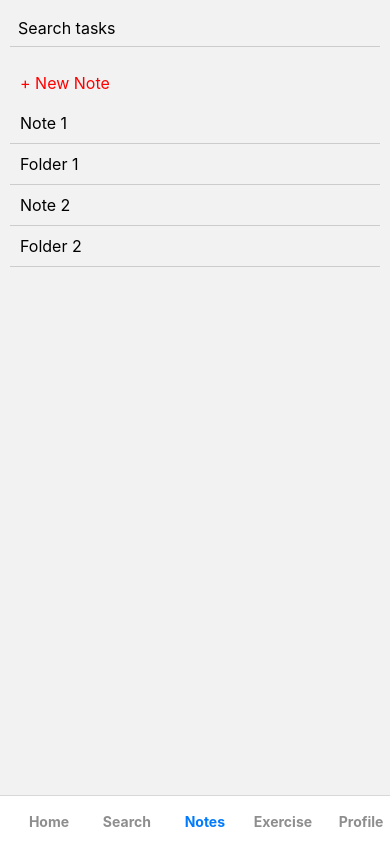
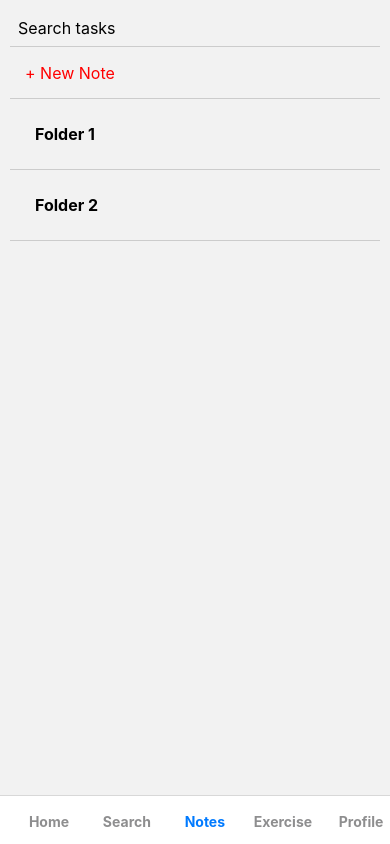
Before and after one commit to Jaringyad/AwesomeProject, a React Native app: screen /EditorNavigator in a window 390 px wide. Built offline with nearby package versions, Linux system fonts and the light colour scheme.

Commit message:
dropdown list upgraded

```diff
--- /dev/null
+++ b/src/components/NotesList/DropdownList.tsx
@@ -0,0 +1,70 @@
+import React, { useState } from 'react';
+import { View, Text, TouchableOpacity, FlatList, StyleSheet } from 'react-native';
+
+interface Note {
+  id: string;
+  title: string;
+}
+
+interface DropdownProps {
+  folderName: string;
+  notes: Note[];
+  onNotePress: (noteId: string) => void;
+}
+
+const Dropdown: React.FC<DropdownProps> = ({ folderName, notes, onNotePress }) => {
+  const [isOpen, setIsOpen] = useState(false);
+
+  const toggleDropdown = () => {
+    setIsOpen(!isOpen);
+  };
+
+  return (
+    <View style={styles.dropdownContainer}>
+      <TouchableOpacity onPress={toggleDropdown} style={styles.labelContainer}>
+        <Text style={styles.label}>{folderName}</Text>
+      </TouchableOpacity>
+      {isOpen && (
+        <FlatList
+          data={notes}
+          keyExtractor={(item) => item.id}
+          renderItem={({ item }) => (
+            <TouchableOpacity onPress={() => onNotePress(item.id)} style={styles.noteContainer}>
+              <Text style={styles.note}>{item.title}</Text>
+            </TouchableOpacity>
+          )}
+        />
+      )}
+    </View>
+  );
+};
+
+const styles = StyleSheet.create({
+  dropdownContainer: {
+
+  },
+  labelContainer: {
+    padding: 10,
+    borderBottomWidth: 1,
+    borderBottomColor: '#ccc',
+  },
+  label: {
+    fontSize: 16,
+    fontWeight: 'bold',
+    color: 'black',
+    margin: 15,
+  },
+  noteContainer: {
+    padding: 10,
+    borderBottomWidth: 1,
+    borderBottomColor: '#ccc',
+  },
+  note: {
+    fontSize: 16,
+    marginTop: 8,
+    marginLeft: 30,
+    marginBottom: 8
+  },
+});
+
+export default Dropdown;
--- a/src/components/NotesList/FolderItem.tsx
+++ /dev/null
@@ -1,35 +0,0 @@
-// src/components/NotesList/FolderItem.tsx
-
-import React from 'react';
-import { TouchableOpacity, Text, StyleSheet } from 'react-native';
-
-interface Folder {
-  id: string;
-  title: string;
-}
-
-interface FolderItemProps {
-  folder: Folder;
-  onPress: (id: string) => void;
-}
-
-const FolderItem: React.FC<FolderItemProps> = ({ folder, onPress }) => {
-  return (
-    <TouchableOpacity onPress={() => onPress(folder.id)} style={styles.item}>
-      <Text style={styles.text}>{folder.title}</Text>
-    </TouchableOpacity>
-  );
-};
-
-const styles = StyleSheet.create({
-  item: {
-    padding: 10,
-    borderBottomWidth: 1,
-    borderBottomColor: '#ccc',
-  },
-  text: {
-    fontSize: 16,
-  },
-});
-
-export default FolderItem;
--- a/src/components/NotesList/NewNoteButton.tsx
+++ b/src/components/NotesList/NewNoteButton.tsx
@@ -1,5 +1,3 @@
-// src/components/NotesList/NewNoteButton.tsx
-
 import React from 'react';
 import { TouchableOpacity, Text, StyleSheet } from 'react-native';
 
@@ -17,11 +15,14 @@ const NewNoteButton: React.FC<NewNoteButtonProps> = ({ onPress }) => {
 
 const styles = StyleSheet.create({
   button: {
-    padding: 10,
+    borderBottomColor: '#CCCCCC',
+    borderBottomWidth: 1,
   },
   text: {
     color: 'red',
     fontSize: 16,
+    marginLeft: 15,
+    marginBottom: 15,
   },
 });
 
--- a/src/components/NotesList/NoteItem.tsx
+++ /dev/null
@@ -1,35 +0,0 @@
-// src/components/NotesList/NoteItem.tsx
-
-import React from 'react';
-import { TouchableOpacity, Text, StyleSheet } from 'react-native';
-
-interface Note {
-  id: string;
-  title: string;
-}
-
-interface NoteItemProps {
-  note: Note;
-  onPress: (id: string) => void;
-}
-
-const NoteItem: React.FC<NoteItemProps> = ({ note, onPress }) => {
-  return (
-    <TouchableOpacity onPress={() => onPress(note.id)} style={styles.item}>
-      <Text style={styles.text}>{note.title}</Text>
-    </TouchableOpacity>
-  );
-};
-
-const styles = StyleSheet.create({
-  item: {
-    padding: 10,
-    borderBottomWidth: 1,
-    borderBottomColor: '#ccc',
-  },
-  text: {
-    fontSize: 16,
-  },
-});
-
-export default NoteItem;
--- a/src/components/NotesList/NotesList.tsx
+++ /dev/null
@@ -1,33 +0,0 @@
-// src/components/NotesList/NotesList.tsx
-
-import React from 'react';
-import { FlatList } from 'react-native';
-
-import { NoteItem, FolderItem } from './index'
-
-interface ListItem {
-  id: string;
-  title: string;
-  type: 'note' | 'folder';
-}
-
-interface NotesListProps {
-  data: ListItem[];
-  onNotePress: (id: string) => void;
-  onFolderPress: (id: string) => void;
-}
-
-const NotesList: React.FC<NotesListProps> = ({ data, onNotePress, onFolderPress }) => {
-  const renderItem = ({ item }: { item: ListItem }) => {
-    if (item.type === 'note') {
-      return <NoteItem note={item} onPress={onNotePress} />;
-    } else if (item.type === 'folder') {
-      return <FolderItem folder={item} onPress={onFolderPress} />;
-    }
-    return null;
-  };
-
-  return <FlatList data={data} renderItem={renderItem} keyExtractor={(item) => item.id.toString()} />;
-};
-
-export default NotesList;
--- a/src/components/NotesList/index.ts
+++ b/src/components/NotesList/index.ts
@@ -1,5 +1,3 @@
 export { default as SearchBar } from '../Exercise/SearchBar';
 export { default as NewNoteButton } from './NewNoteButton';
-export { default as NoteItem } from './NoteItem';
-export { default as FolderItem } from './FolderItem';
-export { default as NotesList } from './NotesList';
+export { default as Dropdown } from './DropdownList';
--- a/src/screens/NotesListScreen.tsx
+++ b/src/screens/NotesListScreen.tsx
@@ -1,6 +1,7 @@
 import React, { useState } from 'react';
 import { View, StyleSheet } from 'react-native';
-import { SearchBar, NewNoteButton, NotesList } from '../components/NotesList';
+import { SearchBar, NewNoteButton, Dropdown } from '../components/NotesList';
+
 
 const NotesListScreen = () => {
   const [searchQuery, setSearchQuery] = useState('');
@@ -9,30 +10,38 @@ const NotesListScreen = () => {
     console.log(`Note with ID ${noteId} pressed.`);
   };
 
-  const handleFolderPress = (folderId: string) => {
-    console.log(`Folder with ID ${folderId} pressed.`);
-  };
-
   const handleNewNote = () => {
     console.log('New Note button pressed.');
   };
 
-  const data = [
-    { id: '1', title: 'Note 1', type: 'note' },
-    { id: '2', title: 'Folder 1', type: 'folder' },
-    { id: '3', title: 'Note 2', type: 'note' },
-    { id: '4', title: 'Folder 2', type: 'folder' },
+  const folders = [
+    {
+      folderName: "Folder 1",
+      notes: [
+        { id: '1', title: 'Note 1' },
+        { id: '2', title: 'Note 2' },
+      ]
+    },
+    {
+      folderName: "Folder 2",
+      notes: [
+        { id: '3', title: 'Note 3' },
+      ]
+    }
   ];
-
-  const filteredData = searchQuery
-    ? data.filter(item => item.title.toLowerCase().includes(searchQuery.toLowerCase()))
-    : data;
 
   return (
     <View style={styles.container}>
       <SearchBar onChange={(e) => setSearchQuery(e.nativeEvent.text)} />
       <NewNoteButton onPress={handleNewNote} />
-      <NotesList data={filteredData} onNotePress={handleNotePress} onFolderPress={handleFolderPress} />
+      {folders.map(folder => (
+        <Dropdown
+          key={folder.folderName}
+          folderName={folder.folderName}
+          notes={folder.notes}
+          onNotePress={handleNotePress}
+        />
+      ))}
     </View>
   );
 };
```
